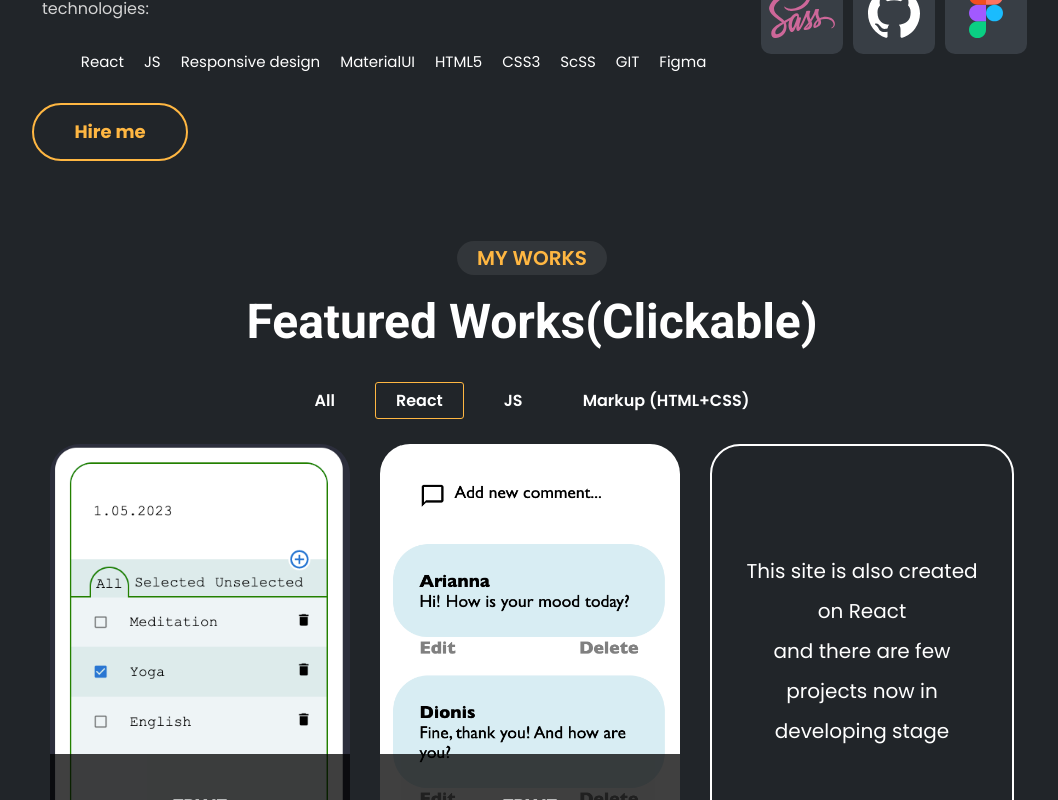
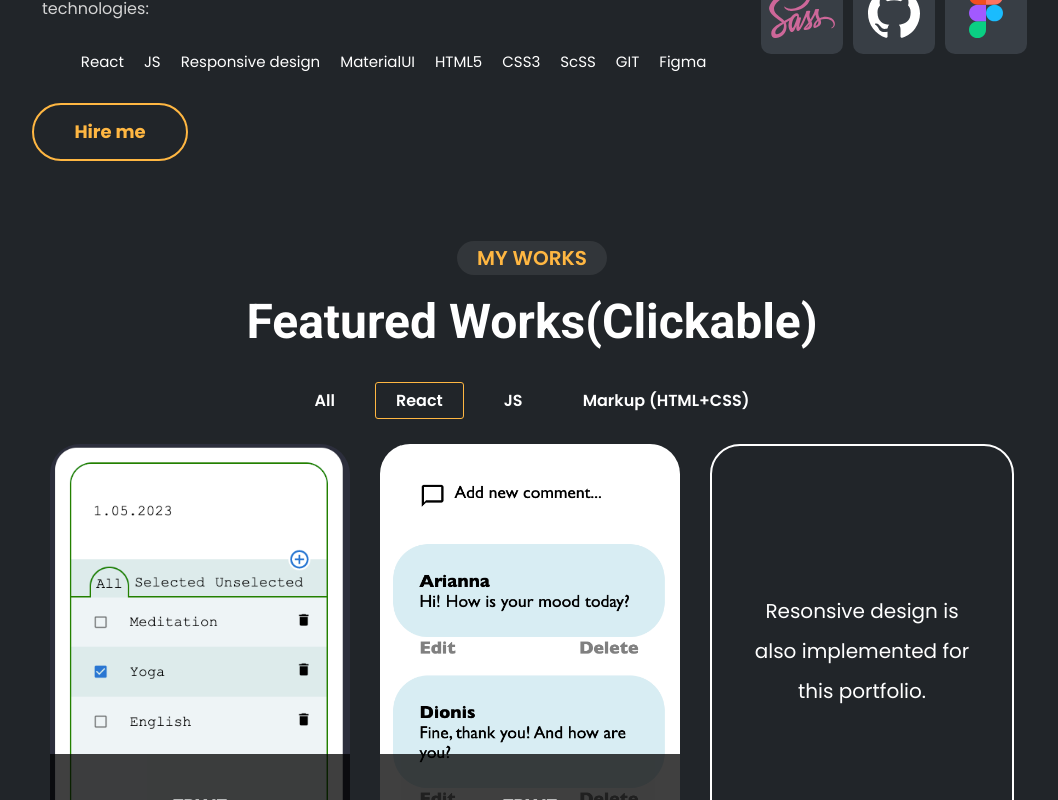
Before and after one commit to AriannaLiss/portfolio, a React (Create React App) app: page / in a window 1280 px wide. Both pictures are taken after a click on the element "React". Shown: the part 1719-2519 px from the top of the page, without its empty margins (108-1166 px from the left). Built offline with nearby package versions, Linux system fonts and the light colour scheme.

Commit message:
Added link to this site GIT in preview in portfolio section.

```diff
--- a/src/components/footer/Footer.jsx
+++ b/src/components/footer/Footer.jsx
@@ -1,5 +1,5 @@
 import React from 'react';
-import { MENU } from '../../utils/const';
+import { MENU, PORTFOLIO_LINK } from '../../utils/const';
 import './Footer.css';
 
 const Footer = () => {
@@ -46,7 +46,7 @@ const Footer = () => {
                     </ul>
                 </div>
             </div>
-            <p className="sign">This site is developed in <a target='_blank' href='https://github.com/AriannaLiss/portfolio'>React</a> (look at <a target='_blank' href='https://github.com/AriannaLiss/portfolio'>github.com</a>)</p>
+            <p className="sign">This site is developed in {PORTFOLIO_LINK('React')} (look at {PORTFOLIO_LINK('github.com')})</p>
         </footer>
     );
 };
--- a/src/components/portfolio-sites/PortfolioSites.css
+++ b/src/components/portfolio-sites/PortfolioSites.css
@@ -34,6 +34,18 @@
 
 .site:hover .site__click{
     height:50%;
+}
+
+.site-msg .site__hover{
+    height:0;
+}
+
+.site-msg:hover .site__hover{
+    height:25%;
+}
+
+.site-msg:hover .site__git{
+    height:100%;
 }
 
 .site__hover{
@@ -85,7 +97,8 @@
     align-items: center;
     border: 2px solid white;
     border-radius: 3rem;
-    max-width: 300px;
+    max-width: 30rem;
+    min-height: 20rem;
 }
 
 .site-msg p{
--- a/src/components/portfolio-sites/PortfolioSites.jsx
+++ b/src/components/portfolio-sites/PortfolioSites.jsx
@@ -1,4 +1,5 @@
 import React from 'react';
+import { PORTFOLIO_LINK } from '../../utils/const';
 import './PortfolioSites.css'
 
 const PortfolioSites = ({sites, isReact, isResponsive}) => {
@@ -24,8 +25,16 @@ const PortfolioSites = ({sites, isReact, isResponsive}) => {
                 )
                 : <div className='noSites'>Here is no sites in this category yet.</div>
             }
-            {isReact&&<div className='site site-msg'><p>This site is also created on React<br/>and there are few projects now in developing stage</p></div>}
-            {isResponsive&&<div className='site site-msg'><p>Resonsive design is also implemented for this portfolio.</p></div>}
+            {(isReact||isResponsive)&&<div className='site site-msg'>
+                    <p>
+                        {isReact
+                            ?<>Resonsive design is also implemented for this portfolio.</>
+                            :<>This site is also created on React<br/>and there are few projects now in developing stage</>}
+                    </p>
+                    <div className="site__hover">
+                        {PORTFOLIO_LINK('git','site__git')}
+                    </div>
+                </div>}
         </div>
     );
 };
--- a/src/utils/const.js
+++ b/src/utils/const.js
@@ -31,3 +31,5 @@ export const SKILLS = [
     {alt: _GIT, src: gitSkill},
     {alt: _FIGMA, src: figmaSkill},
 ]
+
+export const PORTFOLIO_LINK = (label, className) => <a className={className} target='_blank' href='https://github.com/AriannaLiss/portfolio'>{label}</a>
```
